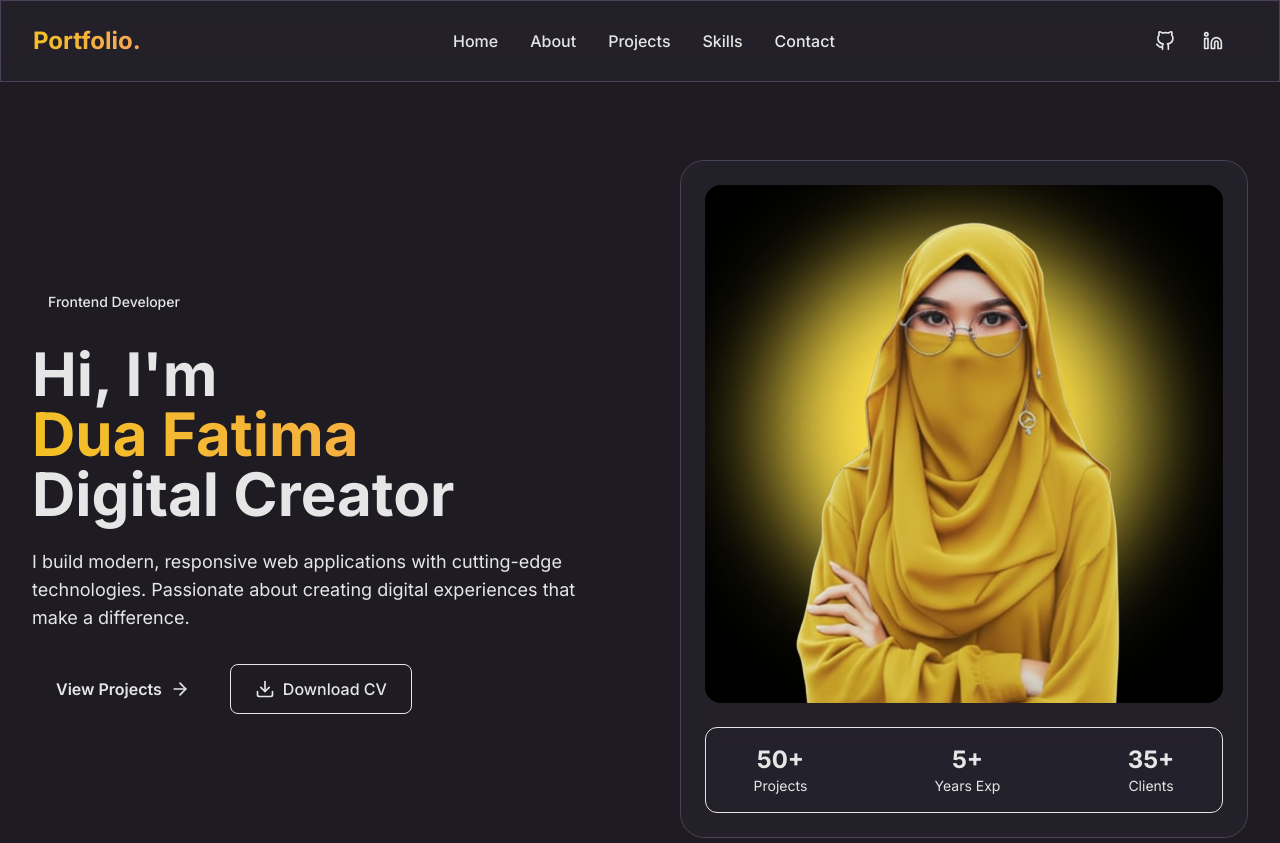
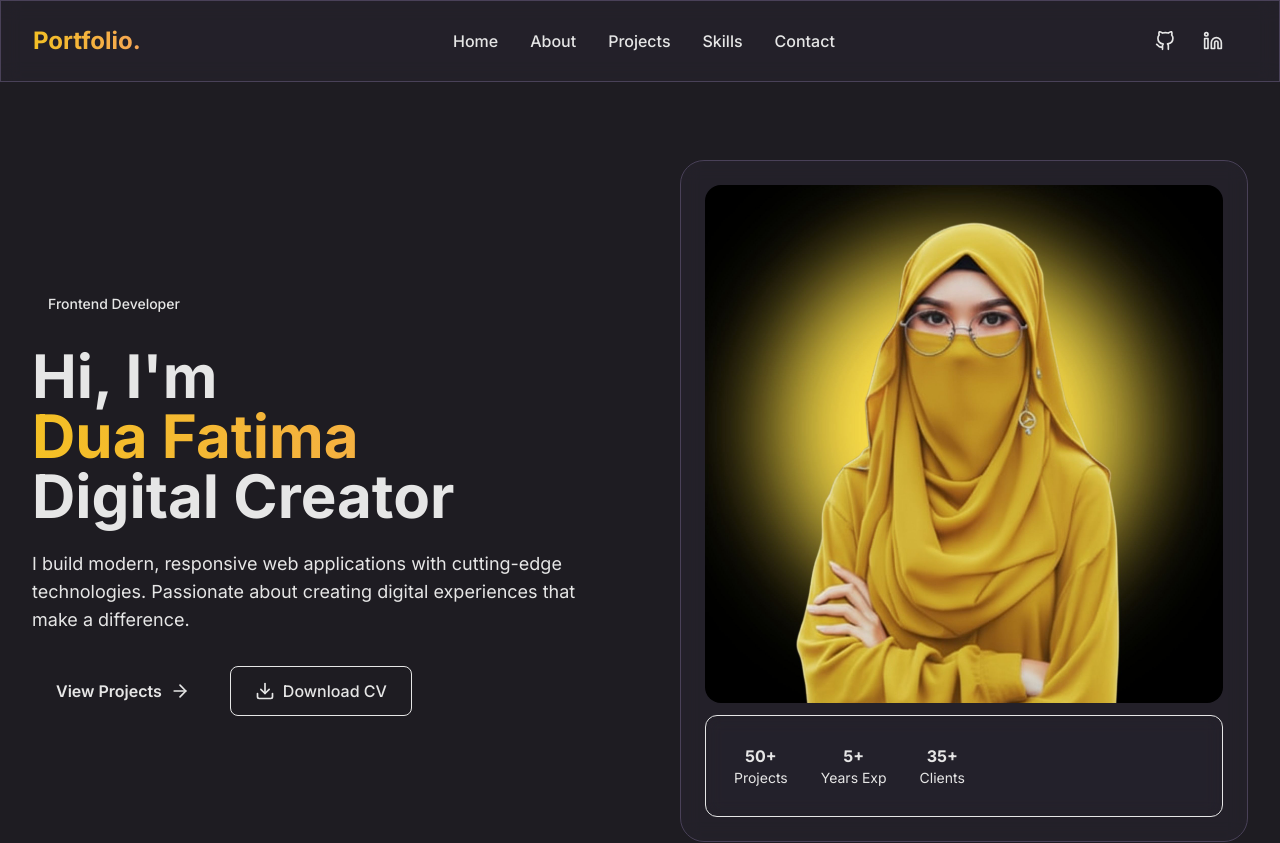
Before and after one commit to duadeveloper34-hue/Dua_Fatima_Portfolio, a Next.js app: page / in a window 1280 px wide. Shown: the top 843 px of the page. Built offline with nearby package versions, Linux system fonts and the light colour scheme.

Commit message:
Refactor Hero component structure and styling

```diff
--- a/app/components/Hero.js
+++ b/app/components/Hero.js
@@ -64,20 +64,20 @@ export default function Hero() {
                 </div>
 
                 {/* Stats */}
-                <div className="mt-6 p-4 bg-surface/50 rounded-xl backdrop-blur-sm border border-border/50">
+                <div className="mt-3 flex justify-between p-3 bg-surface/50 rounded-xl backdrop-blur-sm border border-border/50">
                   <div className="flex items-center justify-around">
-                    <div className="text-center">
-                      <div className="text-2xl font-bold text-primary">50+</div>
+                    <div className="text-center p-4">
+                      <div className="text-1xl font-bold text-primary">50+</div>
                       <div className="text-sm text-text-muted">Projects</div>
                     </div>
                     <div className="h-8 w-px bg-border"></div>
-                    <div className="text-center">
-                      <div className="text-2xl font-bold text-primary">5+</div>
+                    <div className="text-center p-4">
+                      <div className="text-1xl font-bold text-primary">5+</div>
                       <div className="text-sm text-text-muted">Years Exp</div>
                     </div>
                     <div className="h-8 w-px bg-border"></div>
-                    <div className="text-center">
-                      <div className="text-2xl font-bold text-primary">35+</div>
+                    <div className="text-center p-4">
+                      <div className="text-1xl font-bold text-primary">35+</div>
                       <div className="text-sm text-text-muted">Clients</div>
                     </div>
                   </div>
```
